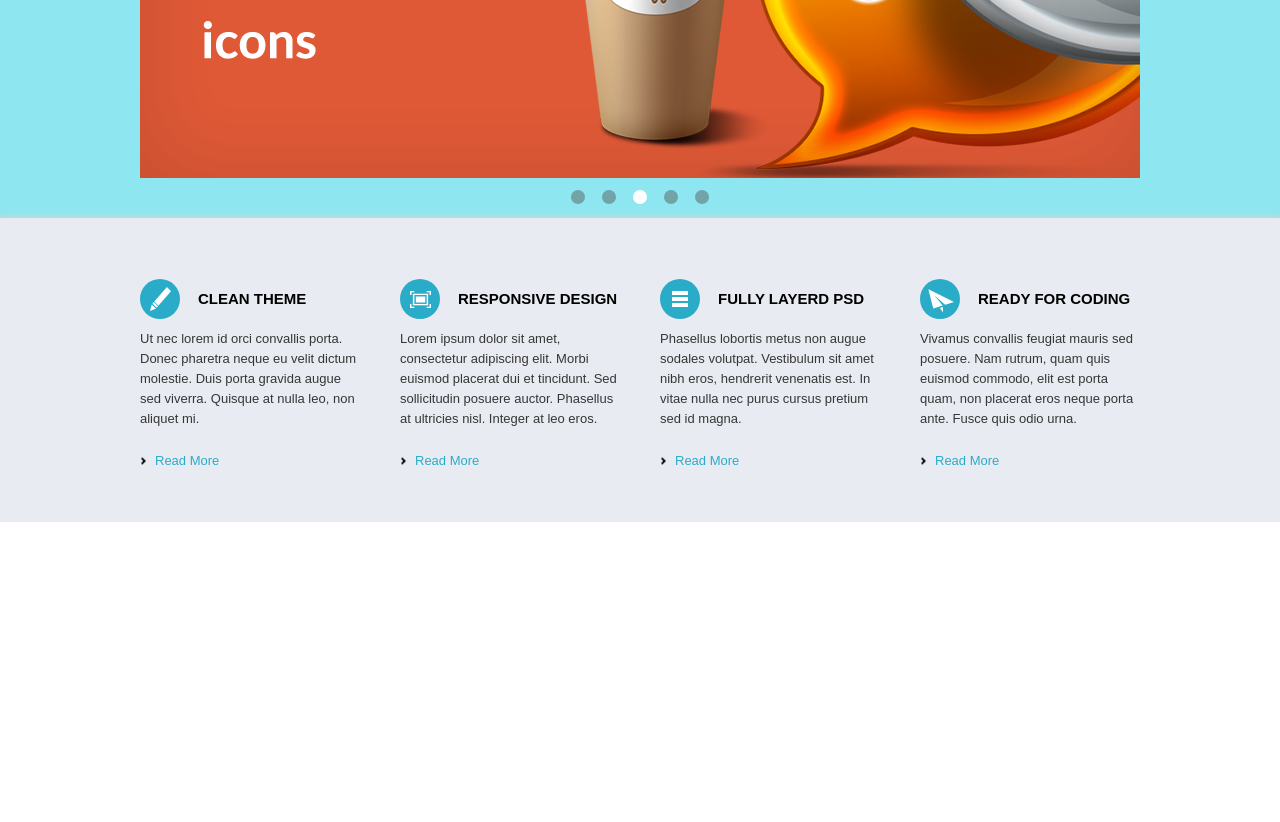
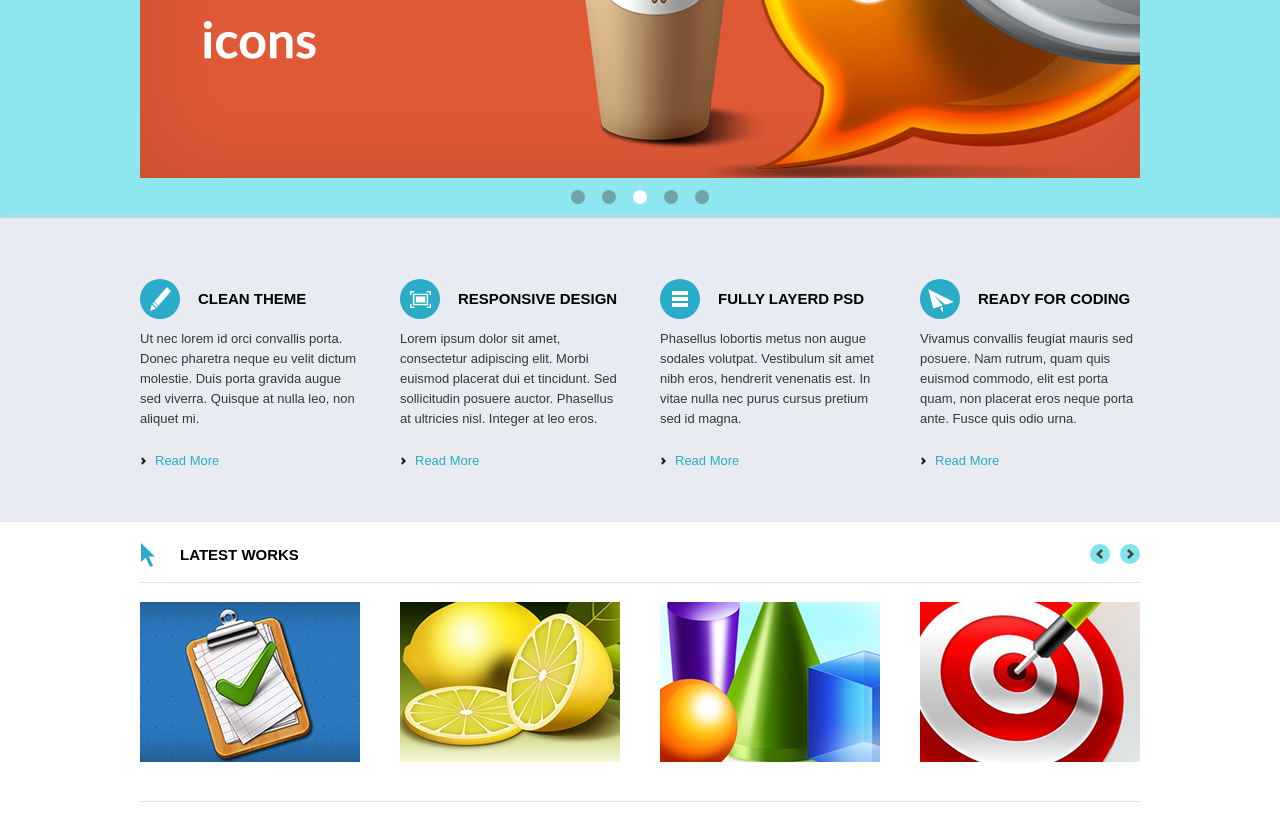
Before and after one commit to Maxkindev/MaxkindevHillelDay13Hmwrk10_2, a plain HTML site: page index.html in a window 1280 px wide. Shown: the part 402-1224 px from the top of the page. Before the commit the page ends 924 px from the top, so only its background shows below. Drawn offline with Linux system fonts and the light colour scheme.

Commit message:
Added 'latest works section'

```diff
--- a/assets/css/main.css
+++ b/assets/css/main.css
@@ -303,3 +303,109 @@ body {
   background-repeat: no-repeat;
   background-position: center;
 }
+
+/******************************/
+/* LATEST WORKS SECTION */
+/******************************/
+
+.section-works {
+  padding: 20px 15px;
+  background-color: #ffffff;
+}
+
+.section-works__content-container {
+  width: 1000px;
+  margin-left: auto;
+  margin-right: auto;
+}
+
+.section-works__title {
+  float: left;
+  position: relative;
+  margin-top: 0;
+  margin-bottom: 0;
+  padding: 3px 0 2px 40px;
+  font-family: "Arial";
+  font-size: 15px;
+  font-weight: bold;
+  line-height: 20px;
+  text-transform: uppercase;
+  color: rgb(0, 0, 0);
+}
+
+.section-works__title::before {
+  content: '';
+  position: absolute;
+  top: 1px;
+  left: 1px;
+  width: 14px;
+  height: 24px;
+  background-image: url(../images/cursor_pointer_icon.png);
+  background-repeat: no-repeat;
+  background-position: center;
+}
+
+.section-works__buttons {
+  float: right;
+  font-size: 0;
+  padding: 2px 0;
+}
+
+.works-prev-button,
+.works-next-button {
+  width: 20px;
+  height: 20px;
+  padding: 0;
+  border: none;
+  border-radius: 50%;
+  cursor: pointer;
+  background-color: #81e4ed;
+}
+
+.works-prev-button {
+  margin-right: 10px;
+  background-image: url(../images/left_arrow_bigger_height.png);
+  background-repeat: no-repeat;
+  background-position: 45% 50%;
+}
+
+.works-next-button {
+  background-image: url(../images/left_arrow_bigger_height.png);
+  background-repeat: no-repeat;
+  background-position: 45% 50%;
+  transform: rotate(180deg);
+}
+
+.section-works__instances {
+  margin-top: 15px;
+  padding-top: 19px;
+  padding-bottom: 39px;
+  border-top: 1px solid #dfe1e5;
+  border-bottom: 1px solid #dfe1e5;
+}
+
+.instance-box {
+  float:left;
+  position: relative;
+}
+
+.instance-box:not(:last-child) {
+  margin-right: 40px;
+}
+
+.instance-box:hover::before {
+  content: '';
+  position: absolute;
+  bottom: 0;
+  left: 0;
+  width: 220px;
+  height: 80px;
+  background-color: #2aacc8;
+  background-image: url(../images/eye_icon.png), url(../images/link_icon.png);
+  background-repeat: no-repeat, no-repeat;
+  background-position: 65px, 135px;
+}
+
+.instance-box__img {
+  display: block;
+}
--- a/index.html
+++ b/index.html
@@ -117,5 +117,31 @@
         </div>
       </div>
     </section>
+    <!---->
+    <section class="section-works">
+      <div class="section-works__content-container">
+        <div class="headline-wrap clearfix">
+          <h2 class="section-works__title">Latest Works</h2>
+          <div class="section-works__buttons">
+            <button class="works-prev-button"></button>
+            <button class="works-next-button"></button>
+          </div>
+        </div>
+        <div class="section-works__instances clearfix">
+          <div class="instance-box">
+            <img src="./assets/images/checked_tasks_pic.png" alt="checked tasks" class="instance-box__img">
+          </div>
+          <div class="instance-box">
+            <img src="./assets/images/lemons_pic.png" alt="lemons" class="instance-box__img">
+          </div>
+          <div class="instance-box">
+            <img src="./assets/images/geom_shapes_pic.png" alt="geometric shapes" class="instance-box__img">
+          </div>
+          <div class="instance-box">
+            <img src="./assets/images/darts_pic.png" alt="darts" class="instance-box__img">
+          </div>
+        </div>
+      </div>
+    </section>
   </body>
 </html>
```
Also changed, not shown: assets/images/checked_tasks_pic.png (added), assets/images/cursor_pointer_icon.png (added), assets/images/darts_pic.png (added), assets/images/eye_icon.png (added), assets/images/geom_shapes_pic.png (added), assets/images/left_arrow_bigger_height.png (added), assets/images/lemons_pic.png (added), assets/images/link_icon.png (added).
